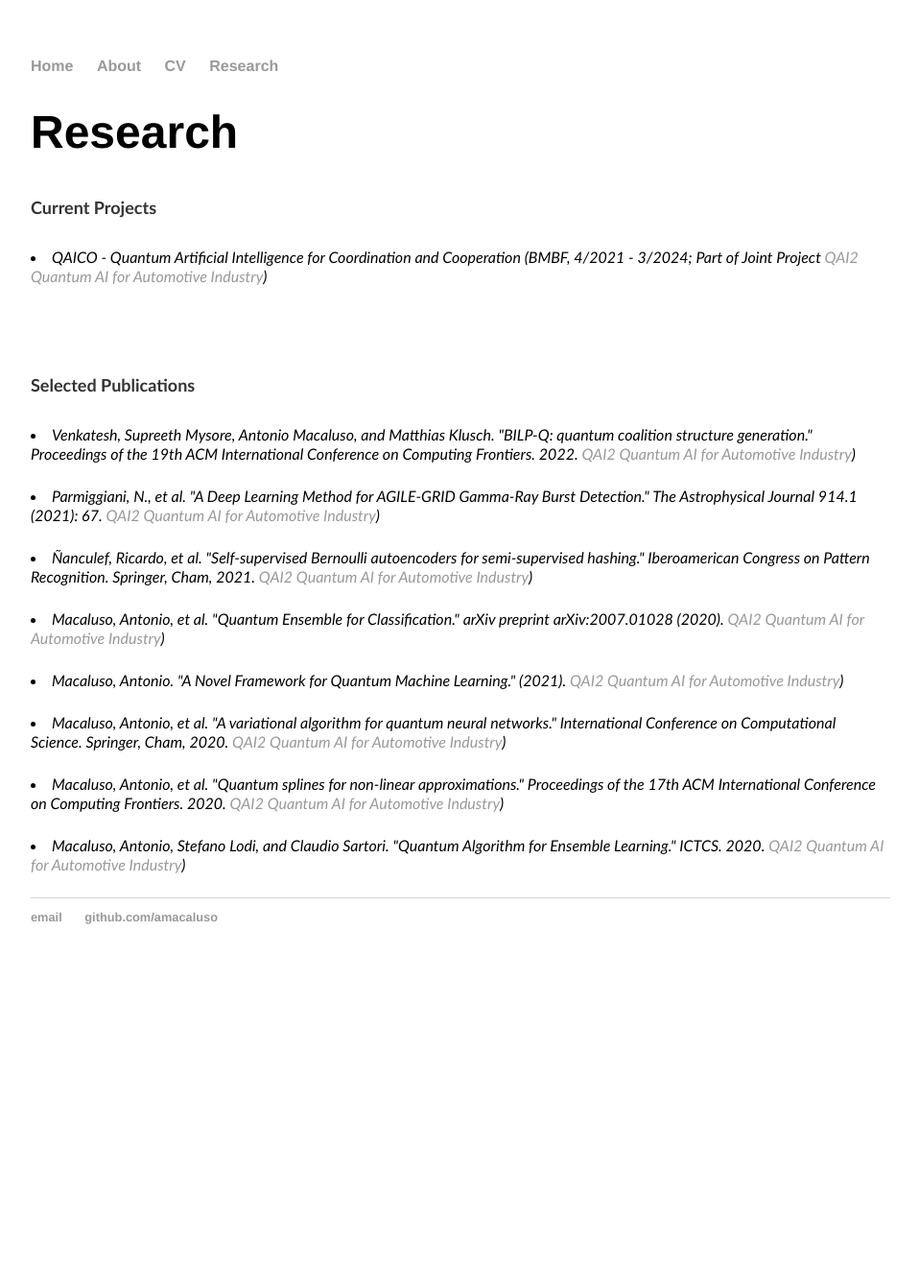
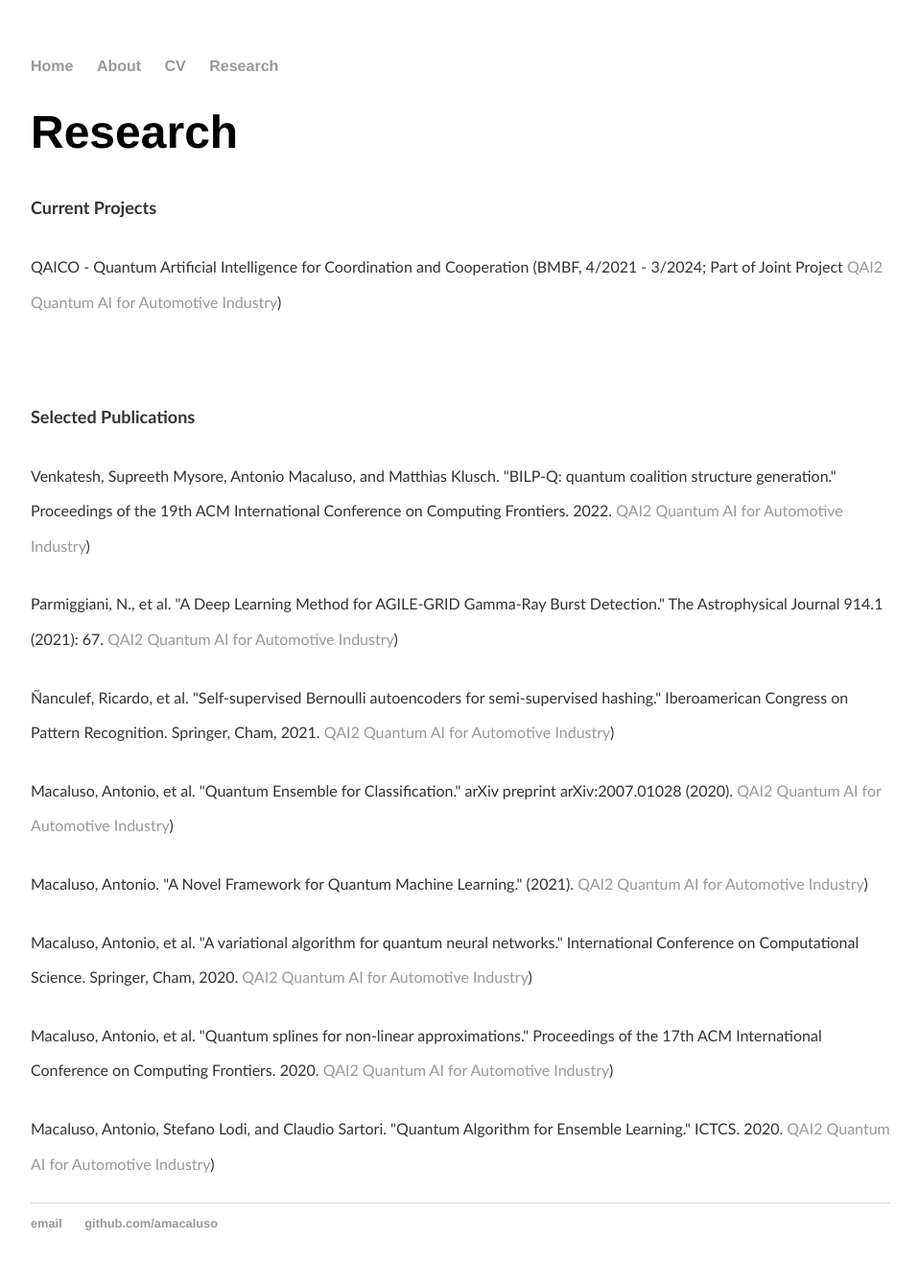
Before and after one commit to amacaluso/amacaluso.github.io, a Jekyll site: the page built from research/research.html, in a window 1280 px wide. Shown: the whole page at 96% size, without its empty margins (160-1118 px from the left). Built offline with Jekyll 4.4.1, drawn with Linux system fonts in a browser that asks for light colours; before the commit the page ends 1023 px from its top, so only the background shows below that.

Commit message:
Update research.html

```diff
--- a/research/research.html
+++ b/research/research.html
@@ -5,26 +5,26 @@
 <div class="blurb">
 	<h1>Research</h1>
 	<p><b><font face="Trebuchet MS"><font size="4">Current Projects</font></font></b>
-	<p><li><i><font face="Trebuchet MS"><font size="3">QAICO - Quantum Artificial Intelligence for Coordination and Cooperation (BMBF, 4/2021 - 3/2024; Part of Joint Project <a href="https://www.quantentechnologien.de/forschung/foerderung/quanteninformatik-algorithmen-software-anwendungen/qai2.html">QAI2 Quantum AI for Automotive Industry</a>)</font></font></font></font></i></p></p>
+	<p><font face="Trebuchet MS"><font size="3">QAICO - Quantum Artificial Intelligence for Coordination and Cooperation (BMBF, 4/2021 - 3/2024; Part of Joint Project <a href="https://www.quantentechnologien.de/forschung/foerderung/quanteninformatik-algorithmen-software-anwendungen/qai2.html">QAI2 Quantum AI for Automotive Industry</a>)</font></font></font></font></p></p>
 
 	<br></br>
 
 	<p><b><font face="Trebuchet MS"><font size="4">Selected Publications</font></font></b>
-	<p><li><i><font face="Trebuchet MS"><font size="3">Venkatesh, Supreeth Mysore, Antonio Macaluso, and Matthias Klusch. "BILP-Q: quantum coalition structure generation." Proceedings of the 19th ACM International Conference on Computing Frontiers. 2022. <a href="https://www.quantentechnologien.de/forschung/foerderung/quanteninformatik-algorithmen-software-anwendungen/qai2.html">QAI2 Quantum AI for Automotive Industry</a>)</font></font></font></font></i></p></p>
+	<p><font face="Trebuchet MS"><font size="3">Venkatesh, Supreeth Mysore, Antonio Macaluso, and Matthias Klusch. "BILP-Q: quantum coalition structure generation." Proceedings of the 19th ACM International Conference on Computing Frontiers. 2022. <a href="https://www.quantentechnologien.de/forschung/foerderung/quanteninformatik-algorithmen-software-anwendungen/qai2.html">QAI2 Quantum AI for Automotive Industry</a>)</font></font></font></font></p></p>
 
-	<p><li><i><font face="Trebuchet MS"><font size="3">Parmiggiani, N., et al. "A Deep Learning Method for AGILE-GRID Gamma-Ray Burst Detection." The Astrophysical Journal 914.1 (2021): 67. <a href="https://www.quantentechnologien.de/forschung/foerderung/quanteninformatik-algorithmen-software-anwendungen/qai2.html">QAI2 Quantum AI for Automotive Industry</a>)</font></font></font></font></i></p></p>
+	<p><font face="Trebuchet MS"><font size="3">Parmiggiani, N., et al. "A Deep Learning Method for AGILE-GRID Gamma-Ray Burst Detection." The Astrophysical Journal 914.1 (2021): 67. <a href="https://www.quantentechnologien.de/forschung/foerderung/quanteninformatik-algorithmen-software-anwendungen/qai2.html">QAI2 Quantum AI for Automotive Industry</a>)</font></font></font></font></p></p>
 
-	<p><li><i><font face="Trebuchet MS"><font size="3">Ñanculef, Ricardo, et al. "Self-supervised Bernoulli autoencoders for semi-supervised hashing." Iberoamerican Congress on Pattern Recognition. Springer, Cham, 2021. <a href="https://www.quantentechnologien.de/forschung/foerderung/quanteninformatik-algorithmen-software-anwendungen/qai2.html">QAI2 Quantum AI for Automotive Industry</a>)</font></font></font></font></i></p></p>
+	<p><font face="Trebuchet MS"><font size="3">Ñanculef, Ricardo, et al. "Self-supervised Bernoulli autoencoders for semi-supervised hashing." Iberoamerican Congress on Pattern Recognition. Springer, Cham, 2021. <a href="https://www.quantentechnologien.de/forschung/foerderung/quanteninformatik-algorithmen-software-anwendungen/qai2.html">QAI2 Quantum AI for Automotive Industry</a>)</font></font></font></font></p></p>
 
-	<p><li><i><font face="Trebuchet MS"><font size="3">Macaluso, Antonio, et al. "Quantum Ensemble for Classification." arXiv preprint arXiv:2007.01028 (2020). <a href="https://www.quantentechnologien.de/forschung/foerderung/quanteninformatik-algorithmen-software-anwendungen/qai2.html">QAI2 Quantum AI for Automotive Industry</a>)</font></font></font></font></i></p></p>
+	<p><font face="Trebuchet MS"><font size="3">Macaluso, Antonio, et al. "Quantum Ensemble for Classification." arXiv preprint arXiv:2007.01028 (2020). <a href="https://www.quantentechnologien.de/forschung/foerderung/quanteninformatik-algorithmen-software-anwendungen/qai2.html">QAI2 Quantum AI for Automotive Industry</a>)</font></font></font></font></p></p>
 
-	<p><li><i><font face="Trebuchet MS"><font size="3">Macaluso, Antonio. "A Novel Framework for Quantum Machine Learning." (2021). <a href="https://www.quantentechnologien.de/forschung/foerderung/quanteninformatik-algorithmen-software-anwendungen/qai2.html">QAI2 Quantum AI for Automotive Industry</a>)</font></font></font></font></i></p></p>
+	<p><font face="Trebuchet MS"><font size="3">Macaluso, Antonio. "A Novel Framework for Quantum Machine Learning." (2021). <a href="https://www.quantentechnologien.de/forschung/foerderung/quanteninformatik-algorithmen-software-anwendungen/qai2.html">QAI2 Quantum AI for Automotive Industry</a>)</font></font></font></font></p></p>
 
-	<p><li><i><font face="Trebuchet MS"><font size="3">Macaluso, Antonio, et al. "A variational algorithm for quantum neural networks." International Conference on Computational Science. Springer, Cham, 2020. <a href="https://www.quantentechnologien.de/forschung/foerderung/quanteninformatik-algorithmen-software-anwendungen/qai2.html">QAI2 Quantum AI for Automotive Industry</a>)</font></font></font></font></i></p></p>
+	<p><font face="Trebuchet MS"><font size="3">Macaluso, Antonio, et al. "A variational algorithm for quantum neural networks." International Conference on Computational Science. Springer, Cham, 2020. <a href="https://www.quantentechnologien.de/forschung/foerderung/quanteninformatik-algorithmen-software-anwendungen/qai2.html">QAI2 Quantum AI for Automotive Industry</a>)</font></font></font></font></p></p>
 
-	<p><li><i><font face="Trebuchet MS"><font size="3">Macaluso, Antonio, et al. "Quantum splines for non-linear approximations." Proceedings of the 17th ACM International Conference on Computing Frontiers. 2020. <a href="https://www.quantentechnologien.de/forschung/foerderung/quanteninformatik-algorithmen-software-anwendungen/qai2.html">QAI2 Quantum AI for Automotive Industry</a>)</font></font></font></font></i></p></p>
+	<p><font face="Trebuchet MS"><font size="3">Macaluso, Antonio, et al. "Quantum splines for non-linear approximations." Proceedings of the 17th ACM International Conference on Computing Frontiers. 2020. <a href="https://www.quantentechnologien.de/forschung/foerderung/quanteninformatik-algorithmen-software-anwendungen/qai2.html">QAI2 Quantum AI for Automotive Industry</a>)</font></font></font></font></p></p>
 
-	<p><li><i><font face="Trebuchet MS"><font size="3">Macaluso, Antonio, Stefano Lodi, and Claudio Sartori. "Quantum Algorithm for Ensemble Learning." ICTCS. 2020. <a href="https://www.quantentechnologien.de/forschung/foerderung/quanteninformatik-algorithmen-software-anwendungen/qai2.html">QAI2 Quantum AI for Automotive Industry</a>)</font></font></font></font></i></p></p>
+	<p><font face="Trebuchet MS"><font size="3">Macaluso, Antonio, Stefano Lodi, and Claudio Sartori. "Quantum Algorithm for Ensemble Learning." ICTCS. 2020. <a href="https://www.quantentechnologien.de/forschung/foerderung/quanteninformatik-algorithmen-software-anwendungen/qai2.html">QAI2 Quantum AI for Automotive Industry</a>)</font></font></font></font></p></p>
 
 
 </div><!-- /.blurb -->
```
